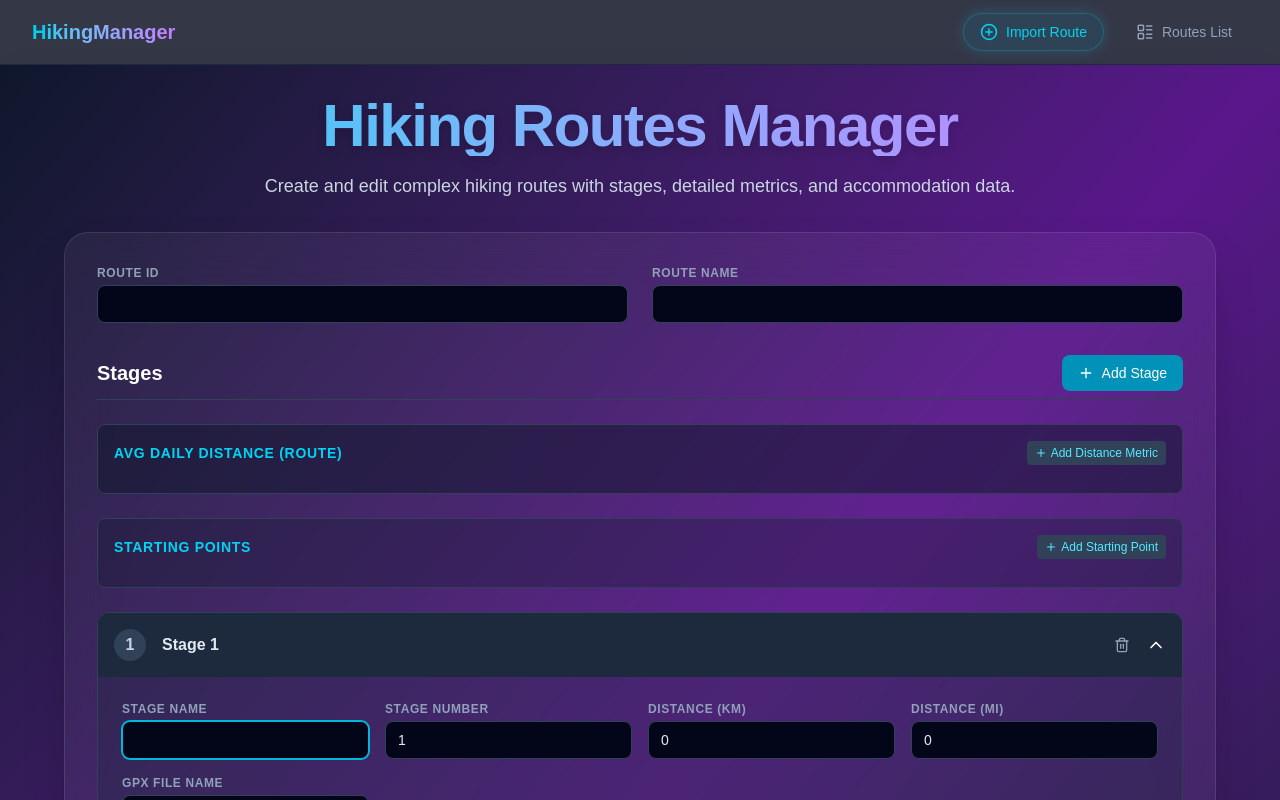
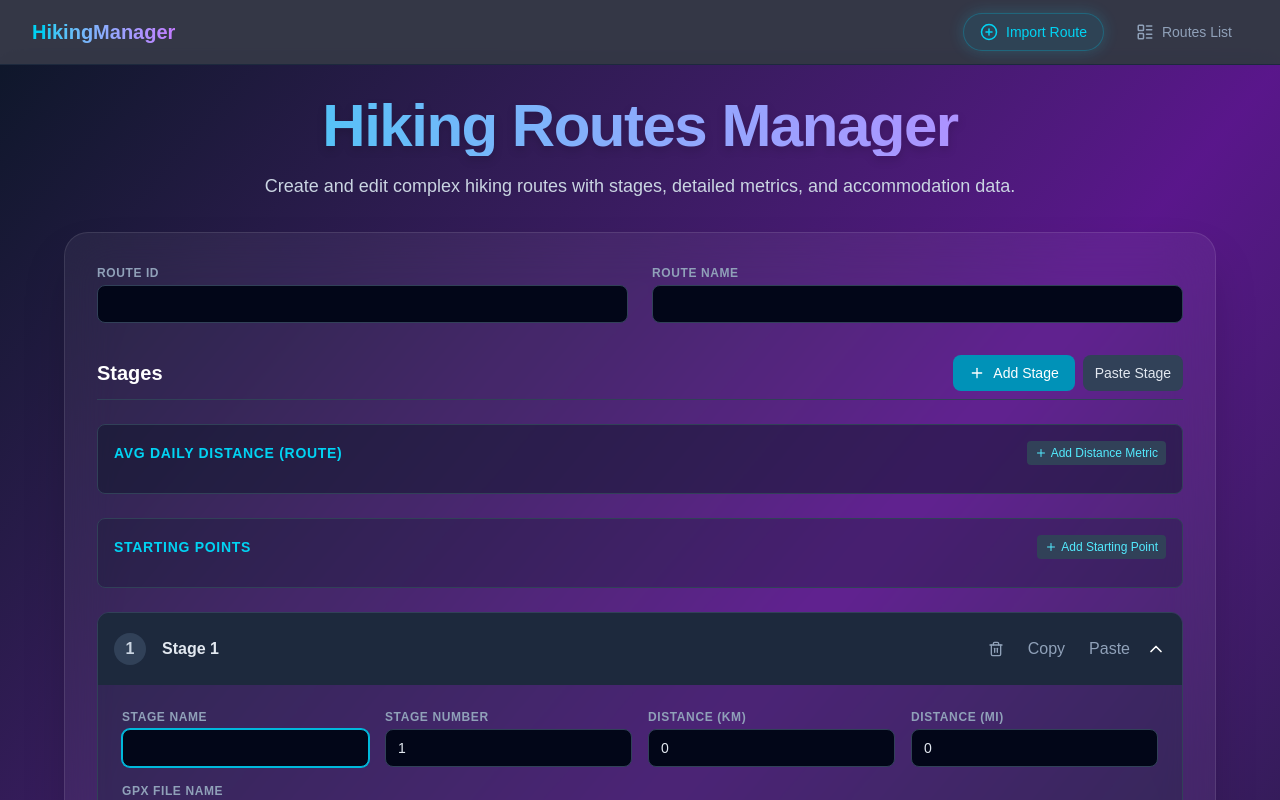
Before and after one commit to ThisIsKhalid/hiking-routes-manager, a Next.js app: page / in a window 1280 px wide. Both pictures are taken after a click on the button "Add Stage". Shown: the top 800 px of the page. Built offline with nearby package versions, Linux system fonts and the light colour scheme.

Commit message:
state update 2026-03-26 10:44

```diff
--- a/src/app/components/Navbar.tsx
+++ b/src/app/components/Navbar.tsx
@@ -17,9 +17,9 @@ export default function Navbar() {
     <nav className="fixed top-0 left-0 right-0 z-50 bg-slate-950/80 backdrop-blur-md border-b border-slate-800">
       <div className="max-w-7xl mx-auto px-4 sm:px-6 lg:px-8">
         <div className="flex items-center justify-between h-16">
-          <div className="flex-shrink-0">
+          <div className="shrink-0">
             <Link href="/" className="flex items-center gap-2">
-              <span className="text-xl font-bold bg-clip-text text-transparent bg-gradient-to-r from-cyan-400 to-purple-400">
+              <span className="text-xl font-bold bg-clip-text text-transparent bg-linear-to-r from-cyan-400 to-purple-400">
                 HikingManager
               </span>
             </Link>
--- a/src/app/components/RouteForm.tsx
+++ b/src/app/components/RouteForm.tsx
@@ -298,7 +298,7 @@ export default function RouteForm() {
 
         <div className="space-y-6">
           <div className="flex items-center justify-between border-b border-slate-700 pb-2">
-            <h2 className="text-xl font-bold text-white">Stages</h2>
+            <h2 className="text-xl font-bold text-white">Stages2</h2>
             <div className="flex items-center gap-2">
               <button
                 type="button"
@@ -560,7 +560,6 @@ function StageItem({
             />
             <Input label="GPX File Name" {...register(`stages.${index}.gpx`)} />
           </div>
-
           {/* Details Section */}
           <div className="bg-slate-900/50 p-4 rounded-lg space-y-4">
             <h4 className="text-sm font-bold text-cyan-400 uppercase tracking-wider">
@@ -605,21 +604,18 @@ function StageItem({
               label="Highlights"
             />
           </div>
-
           {/* Avg Daily Distance Section */}
           <AvgDailyDistanceInput
             control={control}
             stageIndex={index}
             register={register}
           />
-
           {/* Facilities Section */}
           <FacilitiesInput
             control={control}
             stageIndex={index}
             register={register}
           />
-
           {/* Accommodations Section */}
           <AccommodationsInput
             control={control}
--- a/src/app/components/RouteFormUpdate.tsx
+++ b/src/app/components/RouteFormUpdate.tsx
@@ -1,14 +1,18 @@
+/* eslint-disable @typescript-eslint/no-unused-vars */
+/* eslint-disable @typescript-eslint/no-explicit-any */
 "use client";
 
 import { zodResolver } from "@hookform/resolvers/zod";
 import { clsx } from "clsx";
 import { ChevronDown, ChevronUp, Plus, Trash2 } from "lucide-react";
 import { useEffect, useState } from "react";
+import { createPortal } from "react-dom";
 import {
   useFieldArray,
   useForm,
   type Control,
   type UseFormRegister,
+  type UseFormGetValues,
   type Resolver,
   type Path,
   type UseFormWatch,
@@ -163,6 +167,7 @@ export default function RouteFormUpdate({
     formState: { errors },
     watch,
     setValue,
+    getValues,
   } = useForm<RouteFormValues>({
     resolver: zodResolver(routeSchema) as Resolver<RouteFormValues>,
     defaultValues: normalizeInitialData(initialData),
@@ -180,6 +185,67 @@ export default function RouteFormUpdate({
     control,
     name: "stages",
   });
+
+  // Paste / copy modal state and helpers
+  const [pasteModalOpen, setPasteModalOpen] = useState(false);
+  const [pasteModalIndex, setPasteModalIndex] = useState<number | null>(null);
+  const [pasteModalText, setPasteModalText] = useState<string>("");
+  const [pasteModalError, setPasteModalError] = useState<string | null>(null);
+
+  const openPasteModal = async (index: number | null = null) => {
+    setPasteModalIndex(index);
+    setPasteModalError(null);
+    try {
+      const txt = await navigator.clipboard.readText();
+      setPasteModalText(txt || "");
+    } catch (err) {
+      setPasteModalText("");
+    }
+    setPasteModalOpen(true);
+  };
+
+  const closePasteModal = () => {
+    setPasteModalOpen(false);
+    setPasteModalText("");
+    setPasteModalError(null);
+    setPasteModalIndex(null);
+  };
+
+  const applyPasteModal = () => {
+    try {
+      const parsed = JSON.parse(pasteModalText || "{}");
+
+      if (
+        pasteModalIndex === null &&
+        !Object.prototype.hasOwnProperty.call(parsed, "stage_number")
+      ) {
+        // appending - assign next stage number if missing
+        parsed.stage_number = stageFields.length + 1;
+      }
+
+      if (
+        pasteModalIndex !== null &&
+        !Object.prototype.hasOwnProperty.call(parsed, "stage_number")
+      ) {
+        const existing = getValues
+          ? getValues(`stages.${pasteModalIndex}`)
+          : undefined;
+        parsed.stage_number = existing?.stage_number ?? pasteModalIndex + 1;
+      }
+
+      if (pasteModalIndex === null) {
+        appendStage(parsed as any);
+      } else {
+        setValue(`stages.${pasteModalIndex}`, parsed as any);
+      }
+
+      closePasteModal();
+    } catch (err) {
+      const msg =
+        err instanceof Error ? err.message : "Invalid JSON or stage data";
+      setPasteModalError("Invalid stage JSON. " + msg);
+    }
+  };
 
   const onSubmit = async (data: RouteFormValues) => {
     setSubmissionStatus("loading");
@@ -239,6 +305,7 @@ export default function RouteFormUpdate({
   };
 
   return (
+    <>
       <div className="space-y-8">
         {/* Quick Import */}
         {/* <div className="bg-slate-800/50 p-4 rounded-lg border border-slate-700">
@@ -270,6 +337,7 @@ export default function RouteFormUpdate({
           <div className="space-y-6">
             <div className="flex items-center justify-between border-b border-slate-700 pb-2">
               <h2 className="text-xl font-bold text-white">Stages</h2>
+              <div className="flex items-center gap-2">
                 <button
                   type="button"
                   onClick={() =>
@@ -297,6 +365,15 @@ export default function RouteFormUpdate({
                 >
                   <Plus size={16} /> Add Stage
                 </button>
+
+                <button
+                  type="button"
+                  onClick={() => openPasteModal(null)}
+                  className="flex items-center gap-2 px-3 py-2 bg-slate-700 hover:bg-slate-600 text-slate-200 rounded-lg text-sm transition-colors"
+                >
+                  Paste Stage
+                </button>
+              </div>
             </div>
             {/* Route-level avg daily distance metrics */}
             <RouteAvgDailyDistanceInput control={control} register={register} />
@@ -313,6 +390,8 @@ export default function RouteFormUpdate({
                   remove={() => removeStage(index)}
                   watch={watch}
                   setValue={setValue}
+                  getValues={getValues}
+                  openPasteModal={openPasteModal}
                 />
               ))}
               {stageFields.length === 0 && (
@@ -354,8 +433,51 @@ export default function RouteFormUpdate({
               <pre>{JSON.stringify(result, null, 2)}</pre>
             </div>
           )}
+          {pasteModalOpen &&
+            typeof document !== "undefined" &&
+            createPortal(
+              <div className="fixed top-0 left-0 w-screen h-screen z-[9999] flex items-center justify-center">
+                <div
+                  className="absolute inset-0 bg-black/60"
+                  onClick={closePasteModal}
+                />
+                <div className="relative bg-slate-900 p-6 rounded-lg w-full max-w-2xl z-[10000]">
+                  <h3 className="text-lg font-semibold text-white mb-2">
+                    Paste Stage JSON
+                  </h3>
+                  <textarea
+                    value={pasteModalText}
+                    onChange={(e) => setPasteModalText(e.target.value)}
+                    className="w-full h-48 bg-slate-800 border border-slate-700 rounded p-2 text-sm font-mono text-slate-200 focus:ring-1 focus:ring-cyan-500 outline-none"
+                  />
+                  {pasteModalError && (
+                    <p className="text-red-400 text-sm mt-2">
+                      {pasteModalError}
+                    </p>
+                  )}
+                  <div className="flex justify-end gap-2 mt-4">
+                    <button
+                      type="button"
+                      onClick={closePasteModal}
+                      className="px-3 py-1 bg-slate-700 text-slate-200 rounded text-sm"
+                    >
+                      Cancel
+                    </button>
+                    <button
+                      type="button"
+                      onClick={applyPasteModal}
+                      className="px-3 py-1 bg-cyan-600 text-white rounded text-sm"
+                    >
+                      Apply
+                    </button>
+                  </div>
+                </div>
+              </div>,
+              document.body,
+            )}
         </form>
       </div>
+    </>
   );
 }
 
@@ -368,6 +490,8 @@ function StageItem({
   remove,
   watch,
   setValue,
+  getValues,
+  openPasteModal,
 }: {
   index: number;
   control: Control<RouteFormValues>;
@@ -375,8 +499,12 @@ function StageItem({
   remove: () => void;
   watch: UseFormWatch<RouteFormValues>;
   setValue: UseFormSetValue<RouteFormValues>;
+  getValues: UseFormGetValues<RouteFormValues>;
+  openPasteModal?: (index: number | null) => void;
 }) {
   const [isOpen, setIsOpen] = useState(true);
+  const [copyStatus, setCopyStatus] = useState<string | null>(null);
+  const [localPasteError, setLocalPasteError] = useState<string | null>(null);
 
   // Since walking_surface is array of strings, useFieldArray might be tricky with simple strings
   // but we can wrap them or handle manual array management.
@@ -406,6 +534,52 @@ function StageItem({
           >
             <Trash2 size={16} />
           </button>
+
+          <button
+            type="button"
+            onClick={async (e) => {
+              e.stopPropagation();
+              try {
+                const stage =
+                  typeof getValues === "function"
+                    ? getValues(`stages.${index}`)
+                    : undefined;
+                const sanitized = JSON.parse(JSON.stringify(stage || {}));
+                delete sanitized.id;
+                delete sanitized._id;
+                delete sanitized.route_id;
+                delete sanitized.routeId;
+                await navigator.clipboard.writeText(JSON.stringify(sanitized));
+                setCopyStatus("Copied");
+                setTimeout(() => setCopyStatus(null), 2000);
+              } catch (err) {
+                setCopyStatus("Copy failed");
+                setTimeout(() => setCopyStatus(null), 2000);
+              }
+            }}
+            className="p-2 text-slate-400 hover:text-cyan-300 hover:bg-slate-700 rounded transition-colors"
+          >
+            Copy
+          </button>
+
+          <button
+            type="button"
+            onClick={(e) => {
+              e.stopPropagation();
+              openPasteModal?.(index);
+            }}
+            className="p-2 text-slate-400 hover:text-cyan-300 hover:bg-slate-700 rounded transition-colors"
+          >
+            Paste
+          </button>
+
+          {copyStatus && (
+            <span className="text-xs text-emerald-300">{copyStatus}</span>
+          )}
+          {localPasteError && (
+            <span className="text-xs text-red-400">{localPasteError}</span>
+          )}
+
           {isOpen ? <ChevronUp size={20} /> : <ChevronDown size={20} />}
         </div>
       </div>
```
Lines whose indentation alone changed are shown as unchanged.
